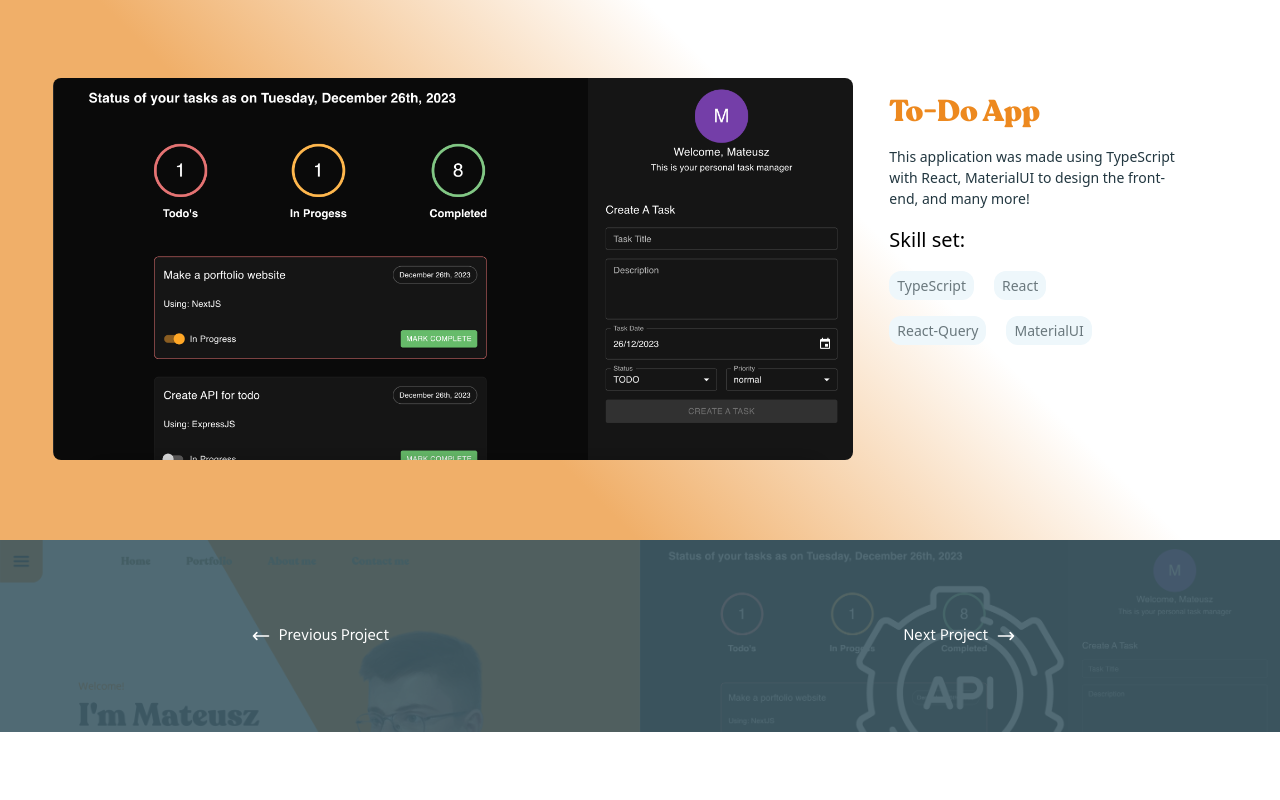
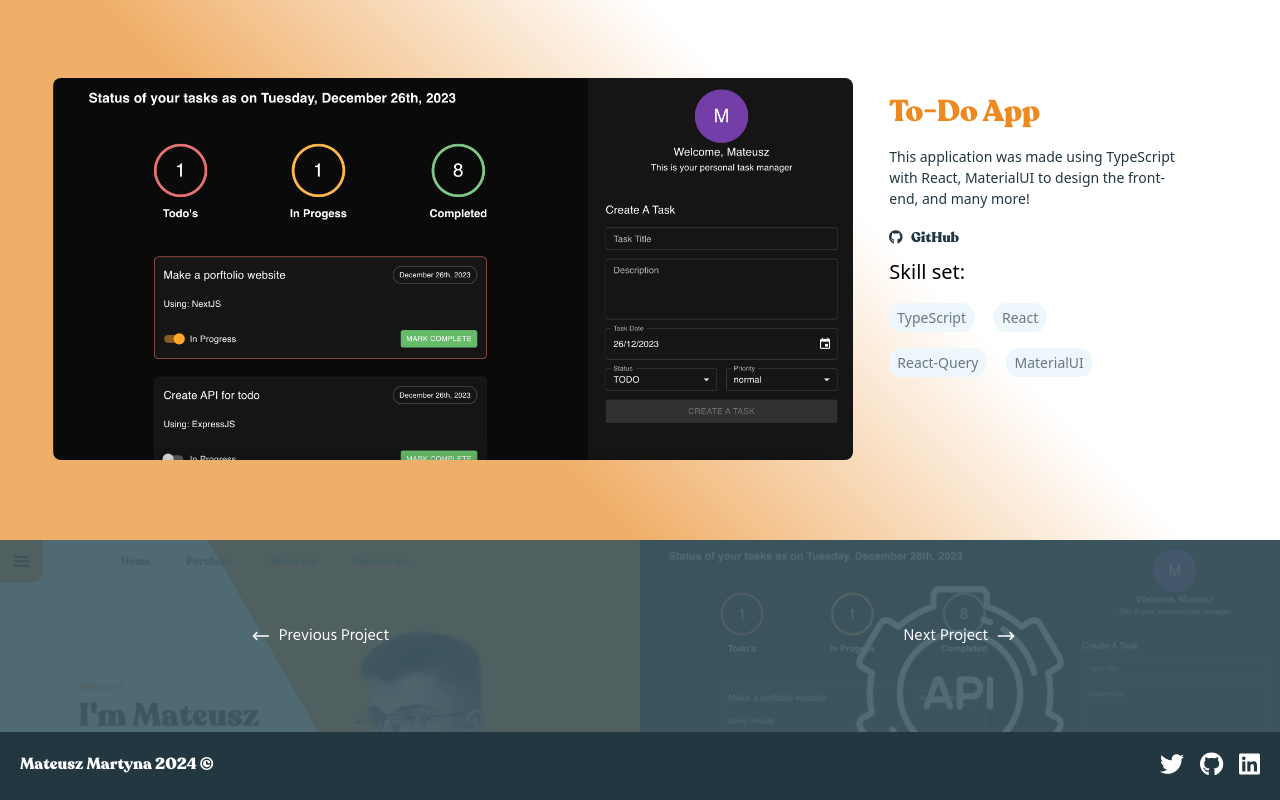
Before and after one commit to WhiteWolfWCY/nextjs-portfolio, a Next.js app: page /portfoliodetail/1 in a window 1280 px wide. Shown: the part 498-1298 px from the top of the page. Before the commit the page ends 1230 px from the top, so only its background shows below. Built offline with nearby package versions, Linux system fonts and the light colour scheme.

Commit message:
Footer component and another UI fixes

```diff
--- a/package.json
+++ b/package.json
@@ -9,6 +9,8 @@
     "lint": "next lint"
   },
   "dependencies": {
+    "@fortawesome/free-brands-svg-icons": "^6.5.1",
+    "@fortawesome/react-fontawesome": "^0.2.0",
     "dotenv": "^16.3.1",
     "next": "14.0.4",
     "nodemailer": "^6.9.7",
--- a/src/app/components/CallToAction/CallToAction.js
+++ b/src/app/components/CallToAction/CallToAction.js
@@ -20,7 +20,7 @@ export default function Calltoaction() {
   return (
     <div>
       {isScrolled ? (
-        <div className="bg-red-500 p-4 w-fit rounded-xl fixed bottom-8 right-8 cursor-pointer z-50 animate-bounce"
+        <div className="bg-red-500 p-4 w-fit rounded-xl fixed bottom-[65px] right-8 cursor-pointer z-50 animate-bounce"
         onClick={()=>window.scrollTo(0, 0)}
         >
           <svg
--- /dev/null
+++ b/src/app/components/Footer/Footer.js
@@ -0,0 +1,51 @@
+// components/Footer.js
+
+import React from "react";
+import "@fortawesome/fontawesome-svg-core/styles.css";
+import { config } from "@fortawesome/fontawesome-svg-core";
+config.autoAddCss = false;
+import { FontAwesomeIcon } from "@fortawesome/react-fontawesome";
+import {
+  faTwitter,
+  faGithub,
+  faLinkedin,
+} from "@fortawesome/free-brands-svg-icons";
+import styles from "./footer.module.css";
+
+const Footer = () => {
+  return (
+    <footer className={`${styles.footer} lg:mt-0 mt-12`}>
+      <div className="whitespace-nowrap">
+        <p>Mateusz Martyna 2024 &copy;</p>
+      </div>
+      <div className="flex gap-4 w-full items-right justify-end">
+        <a
+          href="https://twitter.com/mateusz_mww"
+          target="_blank"
+          rel="noopener noreferrer"
+          className={styles.iconLink}
+        >
+          <FontAwesomeIcon icon={faTwitter} className={styles.footerIcon} />
+        </a>
+        <a
+          href="https://github.com/WhiteWolfWCY"
+          target="_blank"
+          rel="noopener noreferrer"
+          className={styles.iconLink}
+        >
+          <FontAwesomeIcon icon={faGithub} className={styles.footerIcon} />
+        </a>
+        <a
+          href="https://www.linkedin.com/in/mateuszmartyna/"
+          target="_blank"
+          rel="noopener noreferrer"
+          className={styles.iconLink}
+        >
+          <FontAwesomeIcon icon={faLinkedin} className={styles.footerIcon} />
+        </a>
+      </div>
+    </footer>
+  );
+};
+
+export default Footer;
--- /dev/null
+++ b/src/app/components/Footer/footer.module.css
@@ -0,0 +1,22 @@
+/* components/footer.module.css */
+
+.footer {
+  background-color: #223740;
+  color: white;
+  padding: 20px;
+  display: flex;
+}
+
+.footerIcon {
+  color: white;
+  font-size: 24px;
+}
+
+.iconLink {
+  color: white;
+  text-decoration: none;
+}
+
+.iconLink:hover {
+  text-decoration: underline;
+}
--- a/src/app/data.js
+++ b/src/app/data.js
@@ -51,6 +51,7 @@ export const DataArray = [
     des: "This project is the exact page you can see right now. Not only was it exciting to build, but have also let me experience NextJS features in action",
     des1: "This project was made using React, NextJS, NodeJS, TailwindCSS and many more!",
     images: ["/reactportfolio.png"],
+    git: "https://github.com/WhiteWolfWCY/nextjs-portfolio",
     skills: ["JavaScript", "React", "NextJS", "NodeJS", "TailwindCSS"],
   },
   {
@@ -59,6 +60,7 @@ export const DataArray = [
     des: "This application was made using TypeScript with React, MaterialUI to design the front-end, and many more!",
     des1: "",
     images: ["/todo-react.png" ],
+    git:"https://github.com/WhiteWolfWCY/PersonalTaskManager",
     skills: ["TypeScript", "React", "React-Query", "MaterialUI"]
   },
   {
@@ -67,6 +69,7 @@ export const DataArray = [
     des: "This project was made to expose API to use within the Personal Task Manager",
     des1: "In order to maintain good coding practises, the API was extracted to another project. It was built using ExpressJS.",
     images: ["/todo-api.png"],
+    git:"https://github.com/WhiteWolfWCY/PersonalTaskManagerAPI",
     skills:["ExpressJS", "NodeJS", "Type-ORM", "MySQL"],
   },
 ];
--- a/src/app/layout.js
+++ b/src/app/layout.js
@@ -1,6 +1,8 @@
 import "./globals.css";
 import localFont from "next/font/local"
 import Header from "../app/components/Header/Header";
+import Footer from '../app/components/Footer/Footer';
+import '@fortawesome/fontawesome-svg-core/styles.css';
 
 // setting up the fonts to be usdd
 const poppins = localFont({
@@ -32,6 +34,7 @@ export default function RootLayout({ children }) {
       <body className={poppins.className}>
         <Header />
         {children}
+        <Footer />
       </body>
     </html>
   );
--- a/src/app/page/portfolio-detail-design/index.js
+++ b/src/app/page/portfolio-detail-design/index.js
@@ -1,6 +1,8 @@
 import React, { useState, useEffect } from "react";
 import { useRouter } from "next/navigation";
 import { Hind } from "next/font/google";
+import { FontAwesomeIcon } from '@fortawesome/react-fontawesome';
+import { faGithub } from '@fortawesome/free-brands-svg-icons';
 
 const hind = Hind({
   subsets: ["latin"],
@@ -82,12 +84,24 @@ export default function Index({ id, data, DataArray }) {
             <p className="text-[14px] font-sans mb-4 text-[#223740]">
               {data?.des}
             </p>
+            <div className="mt-2">
+                  <a
+                    href={data?.git}
+                    target="_blank"
+                    rel="noopener noreferrer"
+                    className="text-[14px] text-[#223740] hover:underline"
+                  >
+                    <FontAwesomeIcon icon={faGithub} className="mr-2" />
+                    GitHub
+                  </a>
+                </div>
             <p id="highlight" className="my-2 text-dark text-[20px] font-sans">
               Skill set:
             </p>
             <p className="text-[14px] font-sans mb-4 text-[#223740]">
               {data?.des1}
             </p>
+
             <div className="flex flex-wrap">
               {data?.skills.map((item, index) => (
                 <h1 key={index} className="mr-5 text-[14px] bg-[#ed891f] lg:bg-[#EEF7FB] px-2 py-1 rounded-xl font-sans mb-4 text-white lg:text-[#6A787D]">
@@ -119,14 +133,14 @@ export default function Index({ id, data, DataArray }) {
               xmlns="http://www.w3.org/2000/svg"
               fill="none"
               viewBox="0 0 24 24"
-              stroke-width="2"
+              strokeWidth="2"
               stroke="currentColor"
               aria-hidden="true"
-              class="transform transition-transform group-hover:-translate-x-3 duration-300 w-5 h-5 mr-2"
+              className="transform transition-transform group-hover:-translate-x-3 duration-300 w-5 h-5 mr-2"
             >
               <path
-                stroke-linecap="round"
-                stroke-linejoin="round"
+                strokeLinecap="round"
+                strokeLinejoin="round"
                 d="M7 16l-4-4m0 0l4-4m-4 4h18"
               ></path>
             </svg>
@@ -148,14 +162,14 @@ export default function Index({ id, data, DataArray }) {
               xmlns="http://www.w3.org/2000/svg"
               fill="none"
               viewBox="0 0 24 24"
-              stroke-width="2"
+              strokeWidth="2"
               stroke="currentColor"
               aria-hidden="true"
-              class="transform transition-transform group-hover:translate-x-3 duration-300 w-5 h-5 ml-2"
+              className="transform transition-transform group-hover:translate-x-3 duration-300 w-5 h-5 ml-2"
             >
               <path
-                stroke-linecap="round"
-                stroke-linejoin="round"
+                strokeLinecap="round"
+                strokeLinejoin="round"
                 d="M17 8l4 4m0 0l-4 4m4-4H3"
               ></path>
             </svg>
```
Also changed, not shown: src/app/globals.css (line endings or trailing spaces), 1 other file (tests, documents, lock files or other folders).
